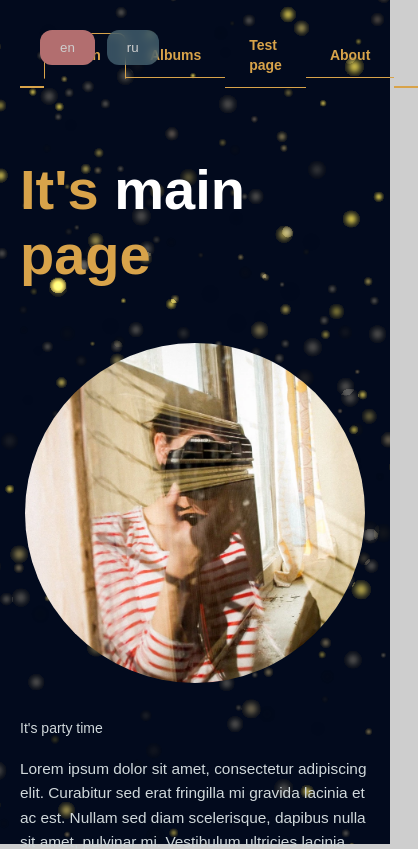
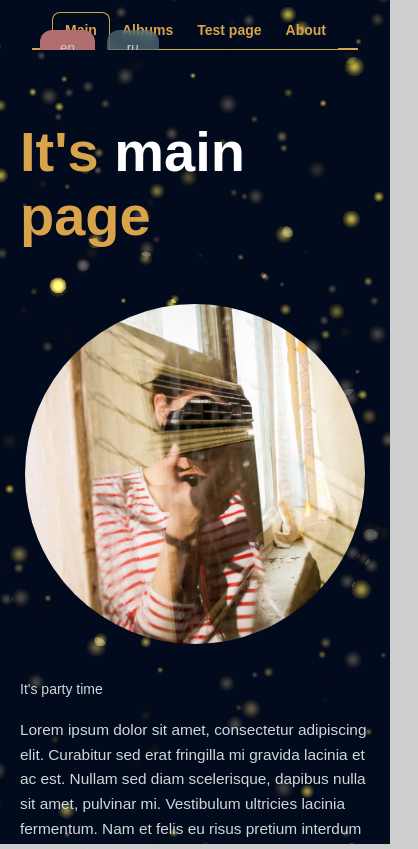
Before and after one commit to Shadowic/personal-blog, a Vue app: page / in a window 390 px wide. Shown: the top 849 px of the page, 418 px wide, since content can reach past the window. Built offline with nearby package versions, Linux system fonts and the light colour scheme; a web font is replaced by a local one.

Commit message:
feat: header mobile adaptives

```diff
--- a/src/App.vue
+++ b/src/App.vue
@@ -40,7 +40,6 @@ const socialLinks = [
 
 <template>
   <header class="header">
-    <div class="container">
     <ul class="header__content">
       <li class="header__content-item active">
         <RouterLink to="/">Main</RouterLink>
@@ -56,7 +55,6 @@ const socialLinks = [
       </li>
     </ul>
     <LangSwitcher />
-    </div>
   </header>
 
   <RouterView />
@@ -93,40 +91,58 @@ const socialLinks = [
   transition: background 0.3s ease-in-out, backdrop-filter 0.3s ease-in-out;
   font-family: 'DM Sans', sans-serif;
   font-optical-sizing: auto;
+  font-size: 1rem;
   font-weight: 600;
   font-style: normal;
+  overflow: hidden;
   &__content {
     display: flex;
     justify-content: center;
-    align-items: center;
+    align-items: stretch;
     width: fit-content;
     margin: 0 auto;
-    padding: 24px 24px 0;
+    padding: 12px 12px 0;
     color: var(--color-heading);
     position: relative;
     transition: color 0.3s ease-in-out;
+    @include sm {
+      padding: 24px 24px 0;
+    }
     &:first-child::before,
     &:first-child::after {
       content: '';
       display: block;
-      width: 24px;
+      width: 20px;
       height: 1.5px;
       background-color: var(--color-border);
       position: absolute;
-      bottom: 0.5px;
+      bottom: 0;
       transition: background-color 0.3s ease-in-out;
+      @include sm {
+        width: 24px;
+      }
     }
     &:first-child::before {
+      left: -8px;
+      @include sm {
         left: 0;
       }
+    }
     &:first-child::after {
+      right: -8px;
+      @include sm {
         right: 0;
       }
     }
+  }
   &__content-item {
-    padding: 12px 24px 12px;
+    padding: 8px 12px 8px;
     border-bottom: 1.5px solid var(--color-border);
     transition: border-color 0.3s ease-in-out;
+    align-content: center;
+    @include sm {
+      padding: 12px 24px 12px;
+    }
     &:has(a.router-link-active.router-link-exact-active) {
       border: 1.5px solid var(--color-border);
       border-bottom-color: transparent;
```
Lines whose indentation alone changed are shown as unchanged.
